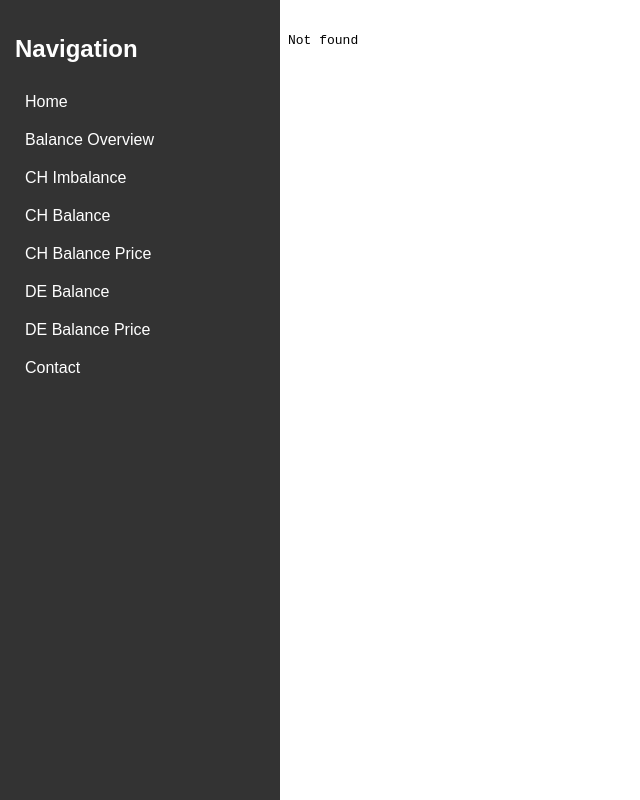
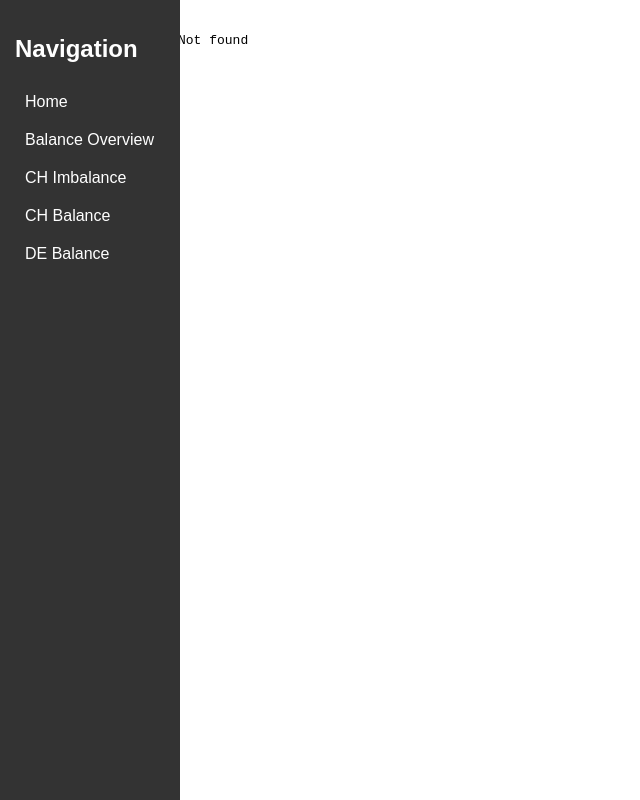
Before and after one commit to NSchled/NSchled.github.io, a plain HTML site: page index.html in a window 1280 px wide. Shown: the whole page, without its empty margins (0-640 px from the left). Drawn offline with Linux system fonts and the light colour scheme.

Commit message:
Your commit message

```diff
--- a/index.html
+++ b/index.html
@@ -14,10 +14,7 @@
             <li><a href="balance_overview.html" target="content-frame">Balance Overview</a></li>
             <li><a href="heatmaps/CH-Imbalance.html" target="content-frame">CH Imbalance</a></li>
             <li><a href="charts/CH_Balance.html" target="content-frame">CH Balance</a></li>
-            <li><a href="charts/CH_BalancePrice.html" target="content-frame">CH Balance Price</a></li>
             <li><a href="charts/DE_Balance.html" target="content-frame">DE Balance</a></li>
-            <li><a href="charts/DE_BalancePrice.html" target="content-frame">DE Balance Price</a></li>
-            <li><a href="contact.html" target="content-frame">Contact</a></li>
         </ul>
     </div>
     <div class="main-content">
--- a/styles.css
+++ b/styles.css
@@ -5,7 +5,7 @@ body {
 }
 
 .sidebar {
-    width: 250px;
+    width: 150px;
     background: #333;
     color: white;
     padding: 15px;
@@ -33,10 +33,10 @@ body {
 }
 
 .main-content {
-    margin-left: 260px;
+    margin-left: 150px;
     padding: 20px;
     flex-grow: 1;
-    width: calc(100% - 260px);
+    width: calc(100% - 150px);
 }
 
 iframe {
```
